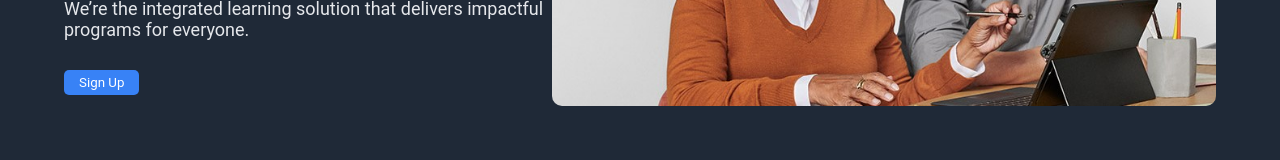
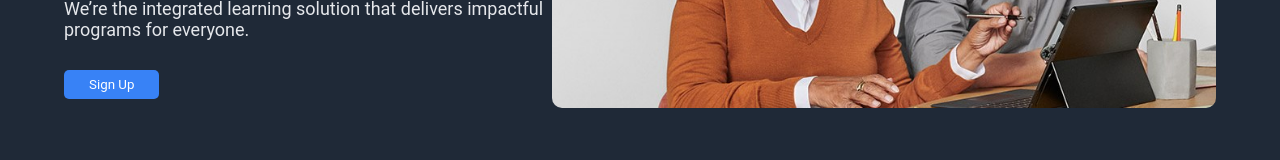
Before and after one commit to Mohamed-Amine-Yaich/Css-Main-Project, a plain HTML site: page index.html in a window 1280 px wide. Shown: the part 364-524 px from the top of the page. Drawn offline with Linux system fonts and the light colour scheme.

Commit message:
final
final commit

```diff
--- a/style.css
+++ b/style.css
@@ -85,7 +85,7 @@
 .sign-up-button {
   font-family: "Roboto", serif;
   text-transform: capitalize;
-  padding: 5px 15px;
+  padding: 7px 25px;
   color: white;
   background-color: #3882f6;
   border-radius: 5px;
```
